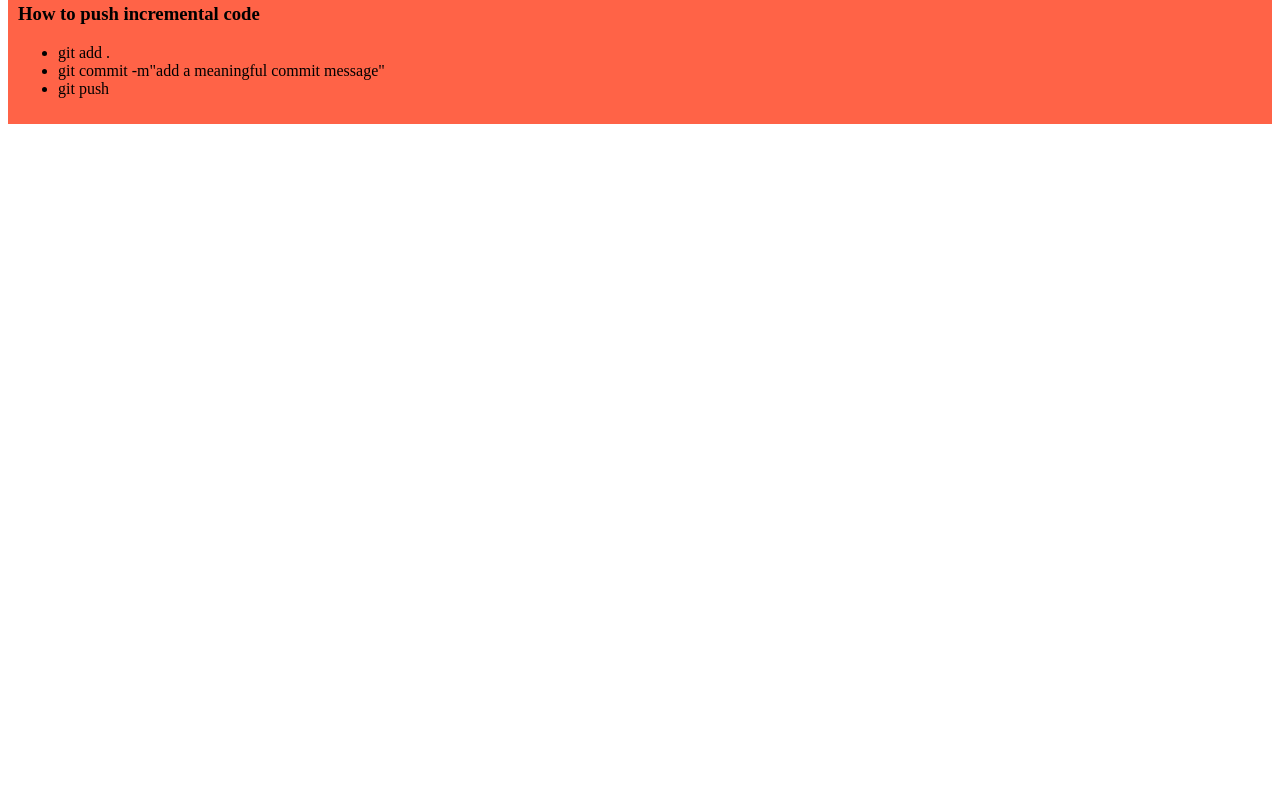
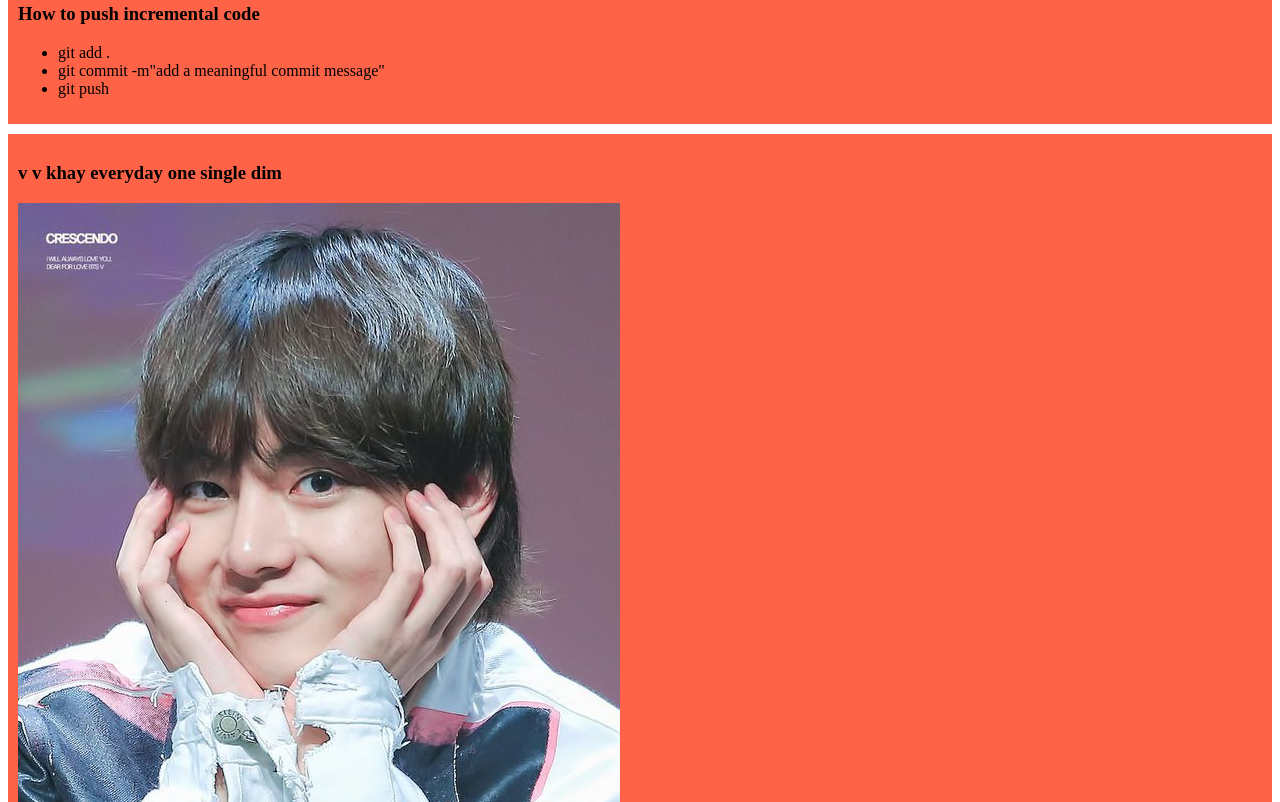
Before and after one commit to Tamanna4D/my-simple-website, a plain HTML site: page index.html in a window 1280 px wide. Shown: the part 458-1260 px from the top of the page. Before the commit the page ends 800 px from the top, so only its background shows below. Drawn offline with Linux system fonts and the light colour scheme.

Commit message:
added a v whit a dim

```diff
--- a/index.html
+++ b/index.html
@@ -27,5 +27,9 @@
         <li>git push</li>
     </ul>
 </div>
+<div>
+    <h3>v v khay everyday one single dim</h3>
+    <img src="images/main-qimg-a252513749e40b9fbc8256058d45e9e4-lq.jpg">
+</div>
 </body>
 </html>
--- a/styles/blog.css
+++ b/styles/blog.css
@@ -3,3 +3,4 @@ div{
     padding: 10px;
     margin-bottom: 10px;
 }
+s
```
Also changed, not shown: images/main-qimg-a252513749e40b9fbc8256058d45e9e4-lq.jpg (added).
